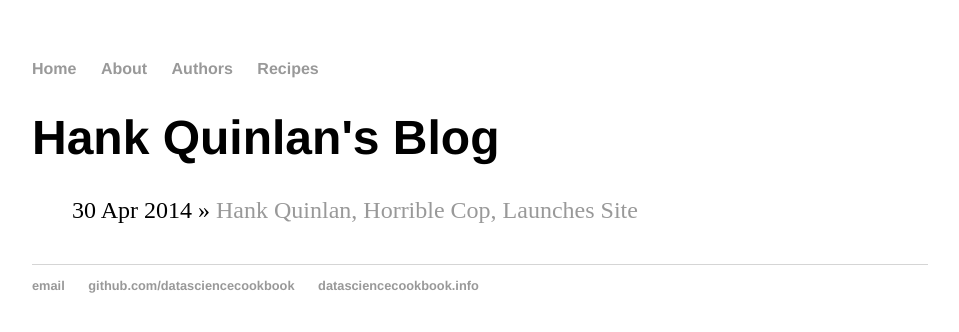
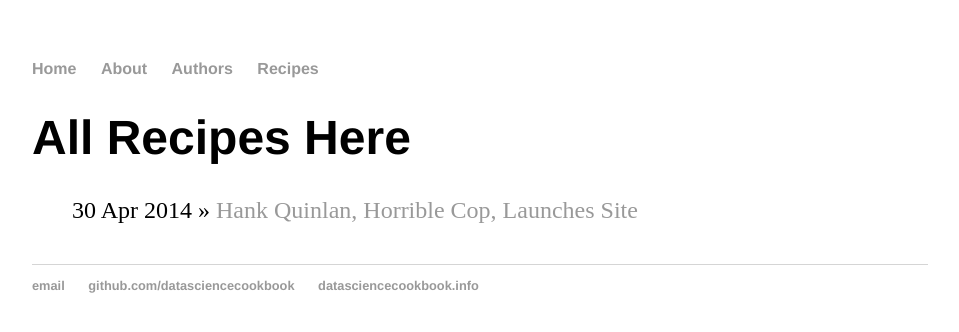
Before and after one commit to datasciencecookbook/datasciencecookbook.github.io, a Jekyll site: the page built from recipes/index.html, in a window 1280 px wide. Shown: the top 332 px of the page, without its empty margins (160-1119 px from the left). Built offline with Jekyll 4.4.1, drawn with Linux system fonts in a browser that asks for light colours.

Commit message:
Update index.html

```diff
--- a/recipes/index.html
+++ b/recipes/index.html
@@ -1,6 +1,6 @@
 ---
 layout: default
-title: Hank Quinlan's Blog
+title: All Recipes Here
 ---
 	<h1>{{ page.title }}</h1>
 	<ul class="posts">
```
